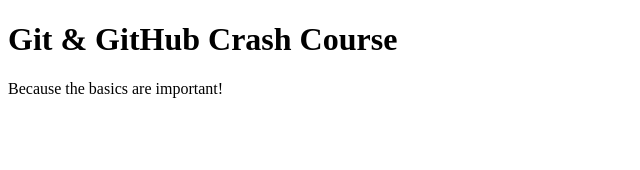
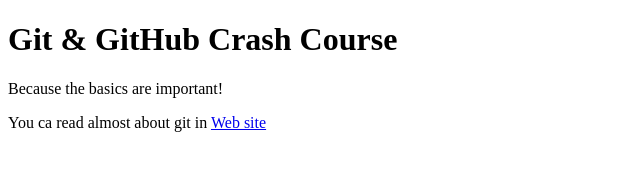
Before and after one commit to DavidMar78/github-crash-course, a plain HTML site: page index.html in a window 1280 px wide. Shown: the whole page, without its empty margins (0-640 px from the left). Drawn offline with Linux system fonts and the light colour scheme.

Commit message:
Link to more informations

```diff
--- a/index.html
+++ b/index.html
@@ -9,5 +9,6 @@
   <body>
     <h1>Git & GitHub Crash Course</h1>
     <p>Because the basics are important!</p>
+    <p>You ca read almost about git in <a href="https://github.com/">Web site</a></p>
   </body>
 </html>
```
